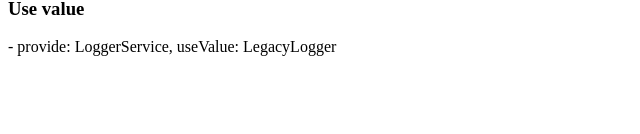
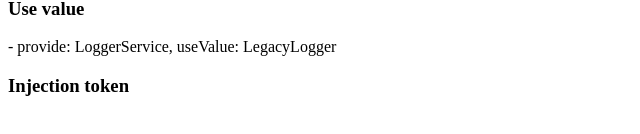
Before and after one commit to khangtrannn/angular-dependency-injection, an Angular app: page / in a window 1280 px wide. Shown: the part 284-418 px from the top of the page, without its empty margins (0-640 px from the left). Built offline with nearby package versions, Linux system fonts and the light colour scheme.

Commit message:
Injection token

```diff
--- a/src/app/app.component.html
+++ b/src/app/app.component.html
@@ -9,3 +9,4 @@
 <app-use-class></app-use-class>
 <app-use-existing></app-use-existing>
 <app-use-value></app-use-value>
+<app-injection-token></app-injection-token>
--- /dev/null
+++ b/src/app/config.token.ts
@@ -0,0 +1,13 @@
+import { InjectionToken } from '@angular/core';
+
+export interface AppConfig {
+  globalValue: string;
+}
+
+export const APP_CONFIG = new InjectionToken<AppConfig>('app.config', {
+  // Tree-shakable way
+  providedIn: 'root',
+  factory: () => ({
+    globalValue: 'some global value',
+  }),
+});
--- a/src/app/dependency-providers/dependency-providers.module.ts
+++ b/src/app/dependency-providers/dependency-providers.module.ts
@@ -1,12 +1,20 @@
 import { CommonModule } from '@angular/common';
 import { NgModule } from '@angular/core';
+import { InjectionTokenComponent } from './injection-token.component';
 import { UseClassComponent } from './use-class.component';
 import { UseExistingComponent } from './use-existing.component';
 import { UseValueComponent } from './use-value.component';
 
+const declarations = [
+  UseClassComponent,
+  UseExistingComponent,
+  UseValueComponent,
+  InjectionTokenComponent,
+];
+
 @NgModule({
-  declarations: [UseClassComponent, UseExistingComponent, UseValueComponent],
+  declarations: [declarations],
   imports: [CommonModule],
-  exports: [UseClassComponent, UseExistingComponent, UseValueComponent],
+  exports: [declarations],
 })
 export class DependencyProvidersModule {}
--- /dev/null
+++ b/src/app/dependency-providers/injection-token.component.ts
@@ -0,0 +1,12 @@
+import { Component, Inject } from '@angular/core';
+import { APP_CONFIG, AppConfig } from '../config.token';
+
+@Component({
+  selector: 'app-injection-token',
+  template: ` <h3>Injection token</h3> `,
+})
+export class InjectionTokenComponent {
+  constructor(@Inject(APP_CONFIG) private config: AppConfig) {
+    console.log('InjectionTokenComponent -> constructor -> config', config);
+  }
+}
```
